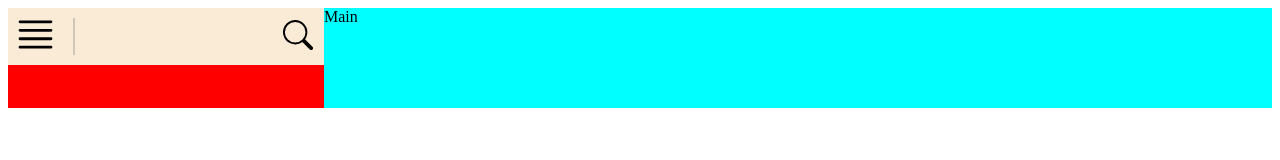
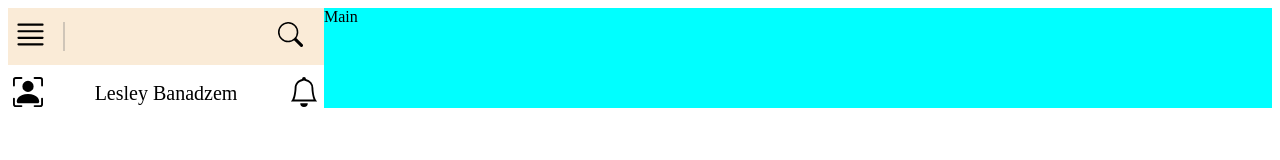
Before and after one commit to lesleyfon/Todo-gatsby-tutorial-, a Gatsby site: page / in a window 1280 px wide. Built offline with nearby package versions, Linux system fonts and the light colour scheme; Gatsby itself is replaced by a stand-in of ours.

Commit message:
Added some styles and content to the bottom half of the header

```diff
--- a/src/components/Aside/Header/Header.css
+++ b/src/components/Aside/Header/Header.css
@@ -4,6 +4,7 @@
     position: relative;
     top: 0;
     left: 0;
+    background-color: antiquewhite;
 }
 
 .top{
@@ -13,7 +14,6 @@
     align-items: center;
     height: 47%;
     width: auto;
-    background-color: antiquewhite;
     padding: 5px;
 }
 
@@ -33,7 +33,7 @@
 
 .input-field input{
     border: none;
-    height: 45px;
+    height: 35px;
     font-size: 30px;
     width: 80%;
     background-color: antiquewhite;
@@ -59,3 +59,22 @@
 	from { opacity: 1; }
 	to { opacity: 0; }
 }
+
+
+
+/* Bottom Section Styles */
+
+.bottom{
+    display: flex;
+    align-items: center;
+    justify-content: space-between;
+    flex-wrap: nowrap;
+    background: #ffffff;
+    position: relative;
+    height: 47%;
+    padding: 5px;
+}
+
+.bottom .name-tag{
+    font-size: 20px;
+}
--- a/src/components/Aside/Header/Header.jsx
+++ b/src/components/Aside/Header/Header.jsx
@@ -1,5 +1,5 @@
 import React from 'react'
-import {Search, Justify} from 'react-bootstrap-icons';
+import {Search, Justify, PersonBoundingBox, Bell } from 'react-bootstrap-icons';
 import './Header.css'
 
 function Header() {
@@ -7,18 +7,20 @@ function Header() {
         <div className='header'>
             <div className='top'>
                 <div className='burger-menu'>
-                    <Justify  size={45} />
+                    <Justify  size={35} />
                 </div>
                 <div className='input-field'>
                     <input type='text' className="rq-form-element" name='search'/>
                     <i></i>
                     <div>
-                        <Search size={30}/>
+                        <Search size={25}/>
                     </div>
                 </div>
             </div>
             <div className='bottom'>
-
+                <div className="name-icon"> <PersonBoundingBox size={30}/></div>
+                <div className="name-tag"> Lesley Banadzem</div>
+                <div className="notifications"> <Bell size={30} /></div>
             </div>
         </div>
     )
```
